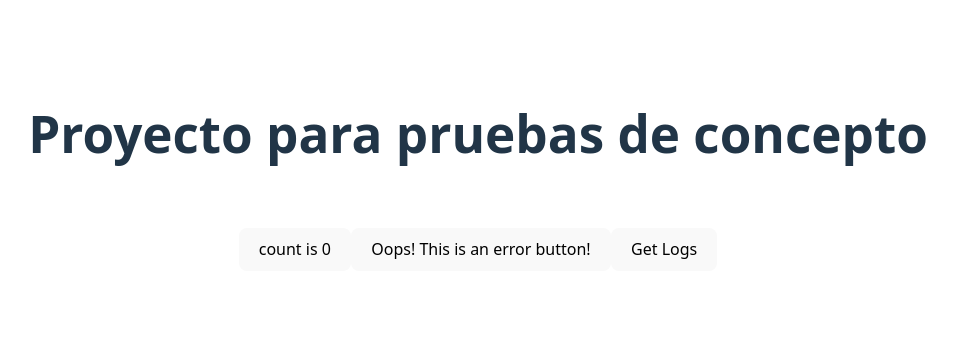
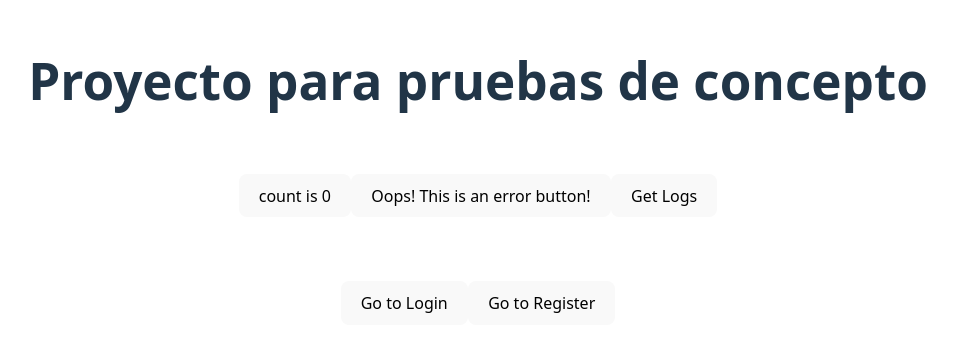
Before and after one commit to JorgeCarrascoF/pruebas-concepto, a React (Vite) app in the folder frontend/: page / in a window 1280 px wide. Shown: the part 213-564 px from the top of the page, without its empty margins (162-1119 px from the left). Built offline with nearby package versions, Linux system fonts and the light colour scheme; no server answers.

Commit message:
creadas rutas de login y register

```diff
--- a/frontend/package.json
+++ b/frontend/package.json
@@ -11,7 +11,8 @@
   },
   "dependencies": {
     "react": "^19.1.0",
-    "react-dom": "^19.1.0"
+    "react-dom": "^19.1.0",
+    "react-router-dom": "^7.7.1"
   },
   "devDependencies": {
     "@eslint/js": "^9.30.1",
--- a/frontend/src/App.jsx
+++ b/frontend/src/App.jsx
@@ -1,25 +1,20 @@
-import { useState } from 'react'
 import './App.css'
-import ErrorButton from './components/ErrorButton'
-import GetLogsButton from './components/GetLogsButton'
+import { BrowserRouter, Route, Routes } from 'react-router-dom'
+import Home from './routes/Home'
+import Login from './routes/Login'
+import Register from './routes/Register'
 
 function App() {
-  const [count, setCount] = useState(0)
 
   return (
-    <>
-      <div>
-      </div>
-      <h1>Proyecto para pruebas de concepto</h1>
-      <div className="card">
-        <button onClick={() => console.log(count[id])}>
-          count is {count}
-        </button>
-        <ErrorButton />
-        <GetLogsButton />
-      </div>
 
-    </>
+    <BrowserRouter>
+      <Routes>
+        <Route path="/" element={<Home />} />
+        <Route path="/login" element={<Login />} />
+        <Route path="/register" element={<Register />} />
+      </Routes>
+    </BrowserRouter>
   )
 }
 
--- /dev/null
+++ b/frontend/src/components/NavButton.jsx
@@ -0,0 +1,17 @@
+import { useNavigate } from "react-router-dom";
+
+const NavButton = ({text, route}) => {
+    const navigate = useNavigate();
+
+    const handleClick = () => {
+        navigate(route);
+    }
+
+    return (
+        <button onClick={handleClick} className="nav-button">
+            {text}
+        </button>
+    );
+}
+
+export default NavButton;
--- /dev/null
+++ b/frontend/src/routes/Home.jsx
@@ -0,0 +1,24 @@
+import { useState } from "react";
+import ErrorButton from "../components/ErrorButton";
+import GetLogsButton from "../components/GetLogsButton";
+import NavButton from "../components/NavButton";
+
+const Home = () => {
+    const [count, setCount] = useState(0);
+  return (
+    <>
+      <h1>Proyecto para pruebas de concepto</h1>
+      <div className="card">
+        <button onClick={() => console.log(count[id])}>count is {count}</button>
+        <ErrorButton />
+        <GetLogsButton />
+      </div>
+      <div className="card">
+        <NavButton text="Go to Login" route="/login" />
+        <NavButton text="Go to Register" route="/register" />
+      </div>
+    </>
+  );
+};
+
+export default Home;
--- /dev/null
+++ b/frontend/src/routes/Login.jsx
@@ -0,0 +1,12 @@
+import NavButton from "../components/NavButton";
+
+const Login = () => {
+  return (
+    <>
+      <h1>Login</h1>
+      <NavButton text="Go to Home" route="/" />
+    </>
+  );
+};
+
+export default Login;
--- /dev/null
+++ b/frontend/src/routes/Register.jsx
@@ -0,0 +1,12 @@
+import NavButton from "../components/NavButton";
+
+const Register = () => {
+  return (
+    <>
+      <h1>Register</h1>
+      <NavButton text="Go to Home" route="/" />
+    </>
+  );
+};
+
+export default Register;
```
Also changed, not shown: 1 other file (tests, documents, lock files or other folders).
